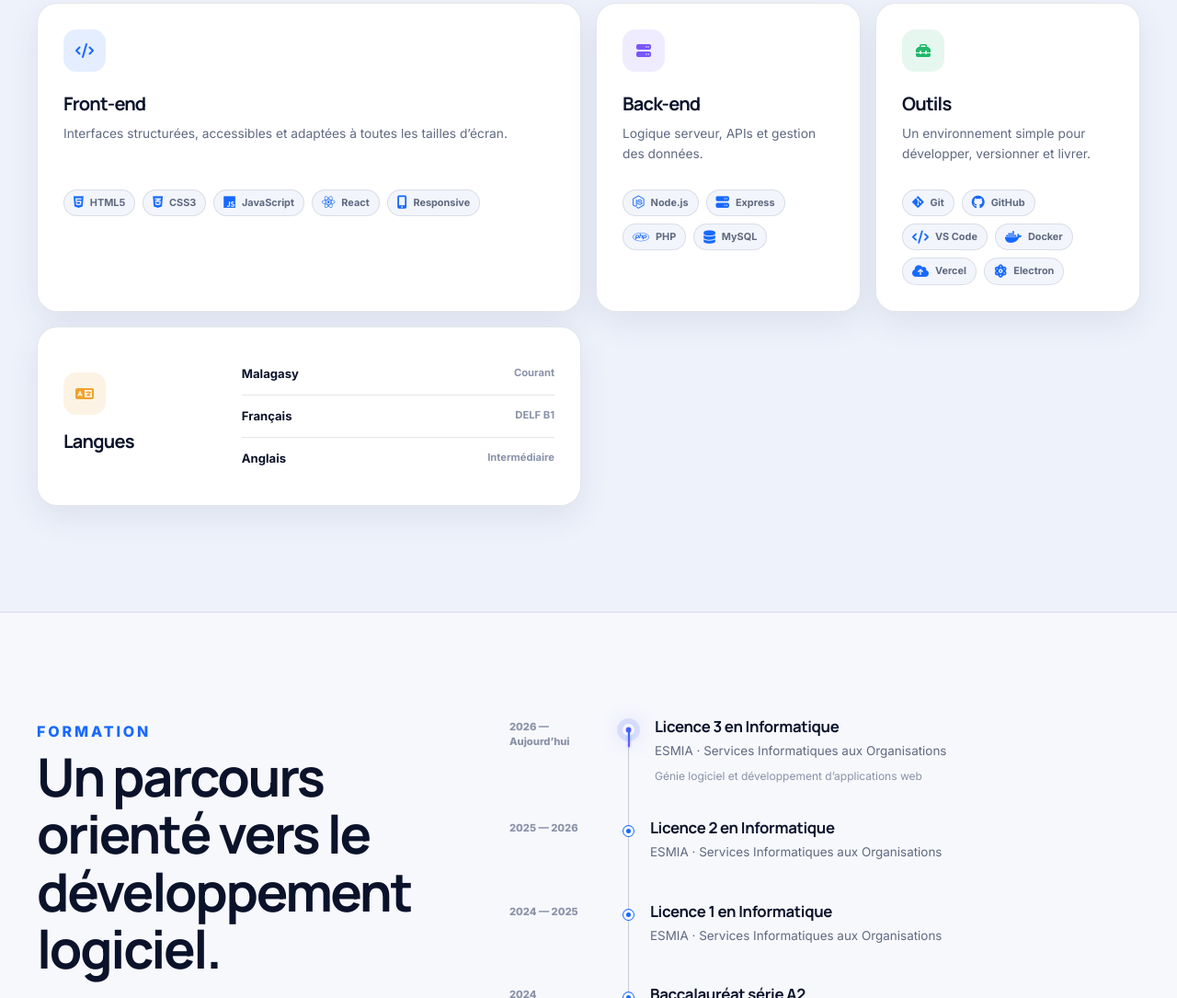
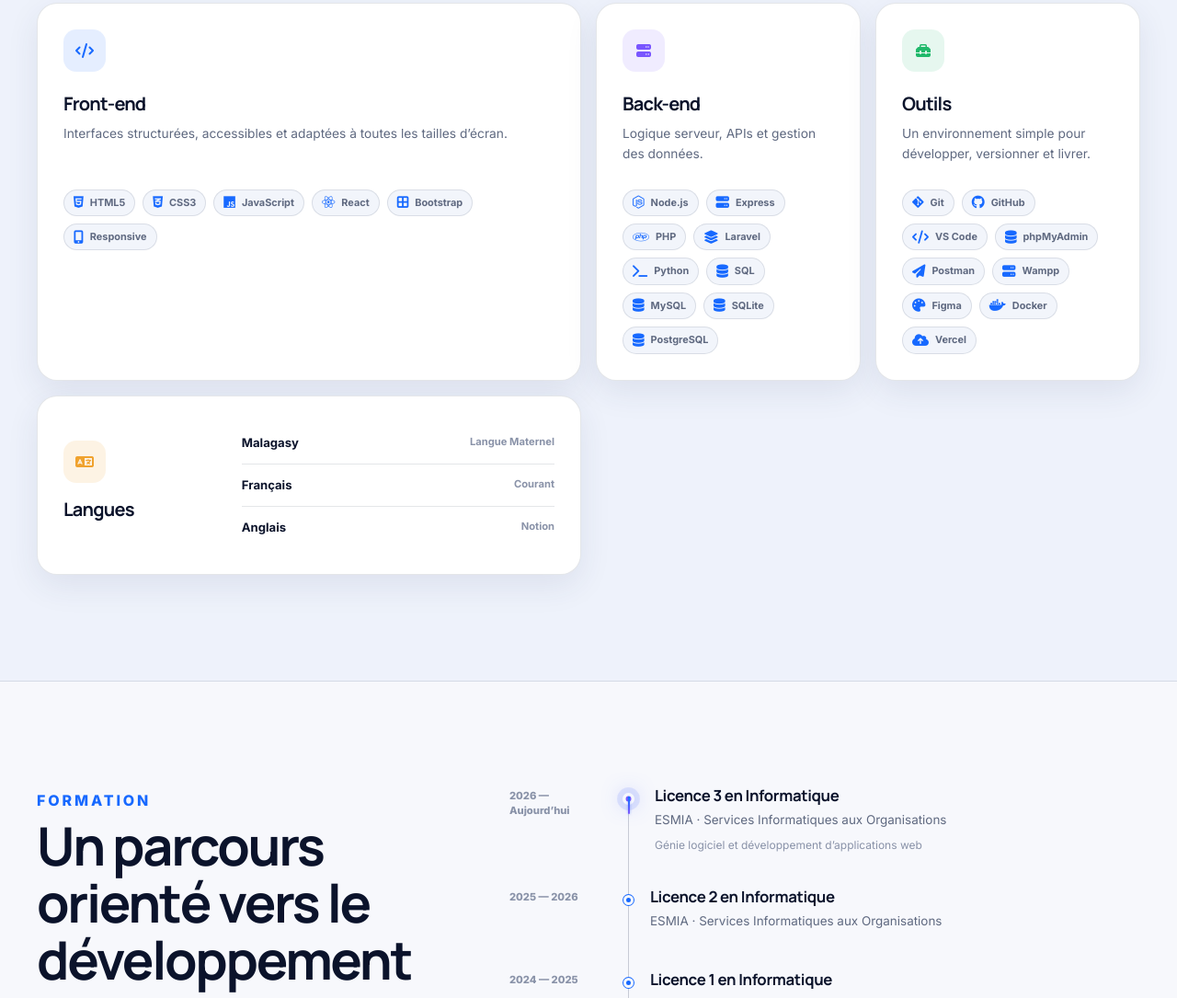
Before and after one commit to Amboara08/Portfolio, a website: page index.html in a window 1280 px wide. Shown: the part 3238-4323 px from the top of the page at 92% size. Drawn offline with Linux system fonts and the light colour scheme.

Commit message:
mis a jour

```diff
--- a/index.html
+++ b/index.html
@@ -308,6 +308,7 @@
               <span><i class="fa-brands fa-css3-alt" aria-hidden="true"></i>CSS3</span>
               <span><i class="fa-brands fa-js" aria-hidden="true"></i>JavaScript</span>
               <span><i class="fa-brands fa-react" aria-hidden="true"></i>React</span>
+              <span><i class="fa-solid fa-border-all" aria-hidden="true"></i>Bootstrap</span>
               <span><i class="fa-solid fa-mobile-screen-button" aria-hidden="true"></i>Responsive</span>
             </div>
           </article>
@@ -320,7 +321,12 @@
               <span><i class="fa-brands fa-node-js" aria-hidden="true"></i>Node.js</span>
               <span><i class="fa-solid fa-server" aria-hidden="true"></i>Express</span>
               <span><i class="fa-brands fa-php" aria-hidden="true"></i>PHP</span>
+              <span><i class="fa-solid fa-layer-group" aria-hidden="true"></i>Laravel</span>
+              <span><i class="fa-solid fa-terminal" aria-hidden="true"></i>Python</span>
+              <span><i class="fa-solid fa-database" aria-hidden="true"></i>SQL</span>
               <span><i class="fa-solid fa-database" aria-hidden="true"></i>MySQL</span>
+              <span><i class="fa-solid fa-database" aria-hidden="true"></i>SQLite</span>
+              <span><i class="fa-solid fa-database" aria-hidden="true"></i>PostgreSQL</span>
             </div>
           </article>
 
@@ -332,9 +338,14 @@
               <span><i class="fa-brands fa-git-alt" aria-hidden="true"></i>Git</span>
               <span><i class="fa-brands fa-github" aria-hidden="true"></i>GitHub</span>
               <span><i class="fa-solid fa-code" aria-hidden="true"></i>VS Code</span>
+              <span><i class="fa-solid fa-database" aria-hidden="true"></i>phpMyAdmin</span>
+              <span><i class="fa-solid fa-paper-plane" aria-hidden="true"></i>Postman</span>
+              <span><i class="fa-solid fa-server" aria-hidden="true"></i>Wampp</span>
+              <span><i class="fa-solid fa-palette" aria-hidden="true"></i>Figma</span>
               <span><i class="fa-brands fa-docker" aria-hidden="true"></i>Docker</span>
               <span><i class="fa-solid fa-cloud-arrow-up" aria-hidden="true"></i>Vercel</span>
-              <span><i class="fa-solid fa-atom" aria-hidden="true"></i>Electron</span>
+
+              <!-- <span><i class="fa-solid fa-atom" aria-hidden="true"></i>Electron</span> -->
             </div>
           </article>
 
@@ -344,9 +355,9 @@
               <h3>Langues</h3>
             </div>
             <ul class="language-list">
-              <li><span>Malagasy</span><strong>Courant</strong></li>
-              <li><span>Français</span><strong>DELF B1</strong></li>
-              <li><span>Anglais</span><strong>Intermédiaire</strong></li>
+              <li><span>Malagasy</span><strong>Langue Maternel</strong></li>
+              <li><span>Français</span><strong>Courant</strong></li>
+              <li><span>Anglais</span><strong>Notion</strong></li>
             </ul>
           </article>
         </div>
```
